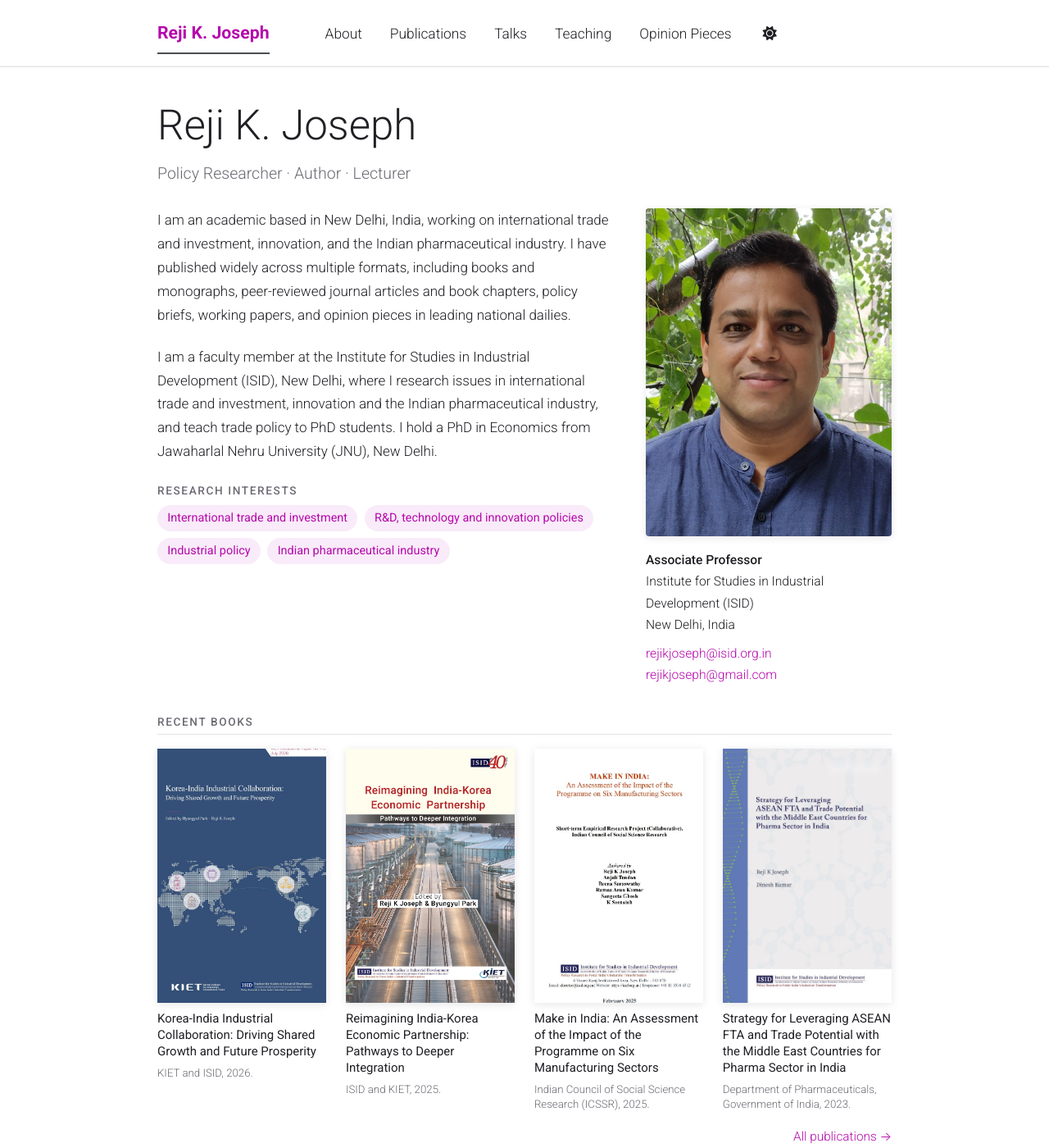
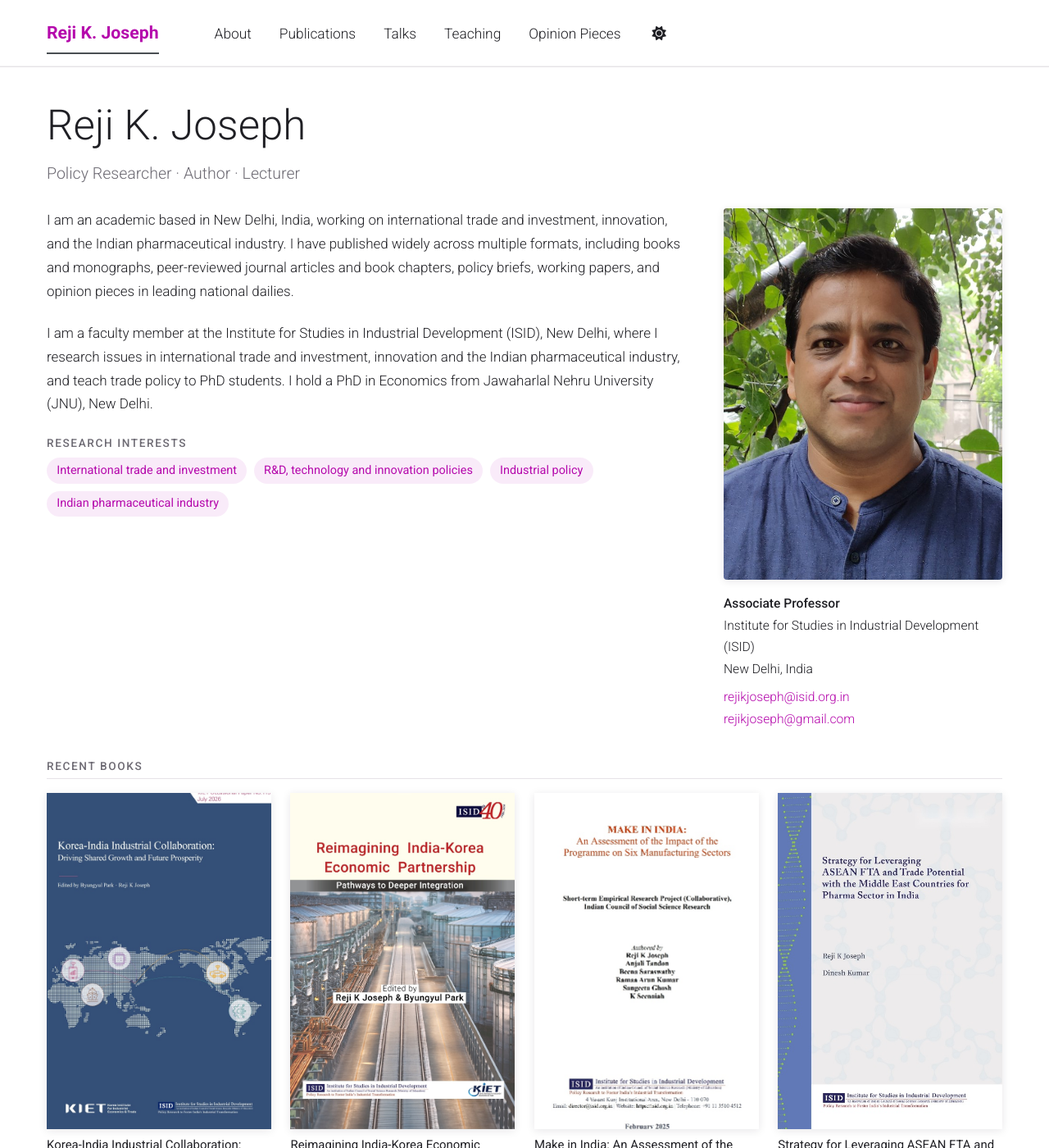
Before and after one commit to rejikjoseph/rejikjoseph.github.io, a Jekyll site: the page built from _pages/about.md, in a window 1280 px wide and 1400 px high. Shown: the whole window at 82% size. Built offline with Jekyll 4.4.1, drawn with Linux system fonts in a browser that asks for light colours; a style sheet for code colours, icons or effects is not loaded.

Commit message:
Wider layout

```diff
--- a/assets/css/main.scss
+++ b/assets/css/main.scss
@@ -53,7 +53,7 @@
   --rj-footer-bg: #1f1f24;
   --rj-footer-fg: #d9d6dc;
   --rj-font: "Roboto", -apple-system, BlinkMacSystemFont, "Segoe UI", "Helvetica Neue", Arial, sans-serif;
-  --rj-width: 930px;
+  --rj-width: 1200px;
 }
 html[data-theme="dark"] {
   --rj-accent: #e07ad9;
@@ -111,7 +111,7 @@ a:hover { text-decoration: underline; }
 .hero-photo img { width: 200px; max-width: 100%; aspect-ratio: 1; object-fit: cover; border-radius: 6px; box-shadow: var(--rj-shadow); }
 
 /* About: bio left, large portrait right with details underneath (al-folio style) */
-.about-grid { display: grid; grid-template-columns: minmax(0, 1fr) 300px; gap: 2.5em; align-items: start; margin-top: 1.5em; }
+.about-grid { display: grid; grid-template-columns: minmax(0, 1fr) 340px; gap: 3em; align-items: start; margin-top: 1.5em; }
 .about-text { grid-column: 1; grid-row: 1; min-width: 0; }
 .about-text p:first-child { margin-top: 0; }
 .about-card { grid-column: 2; grid-row: 1; }
```
